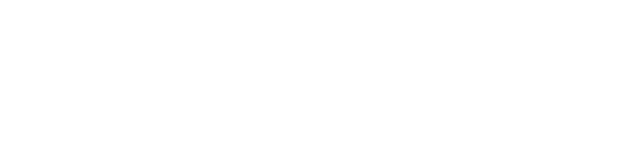
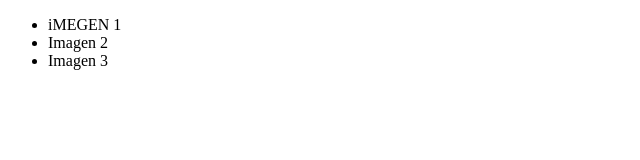
Before and after one commit to luisbaco/Contenido, a plain HTML site: page galeria.html in a window 1280 px wide. Shown: the whole page, without its empty margins (0-640 px from the left). Drawn offline with Linux system fonts and the light colour scheme.

```diff
--- a/galeria.html
+++ b/galeria.html
@@ -8,6 +8,11 @@
     </title>
 </head>
 <body>
+    <ul>
+        <LI>iMEGEN 1</LI>
+        <LI>Imagen 2</LI>
+        <LI>Imagen 3</LI>
 
+    </ul>
 </body>
 </html>
```
